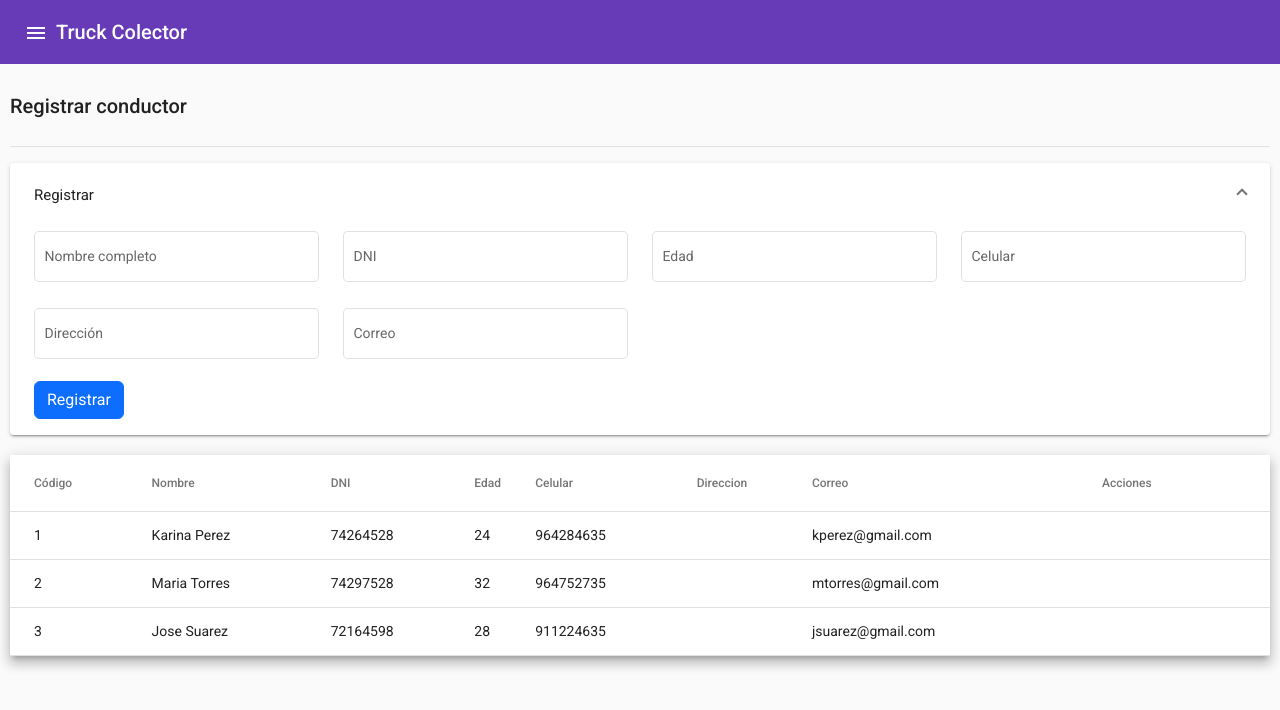
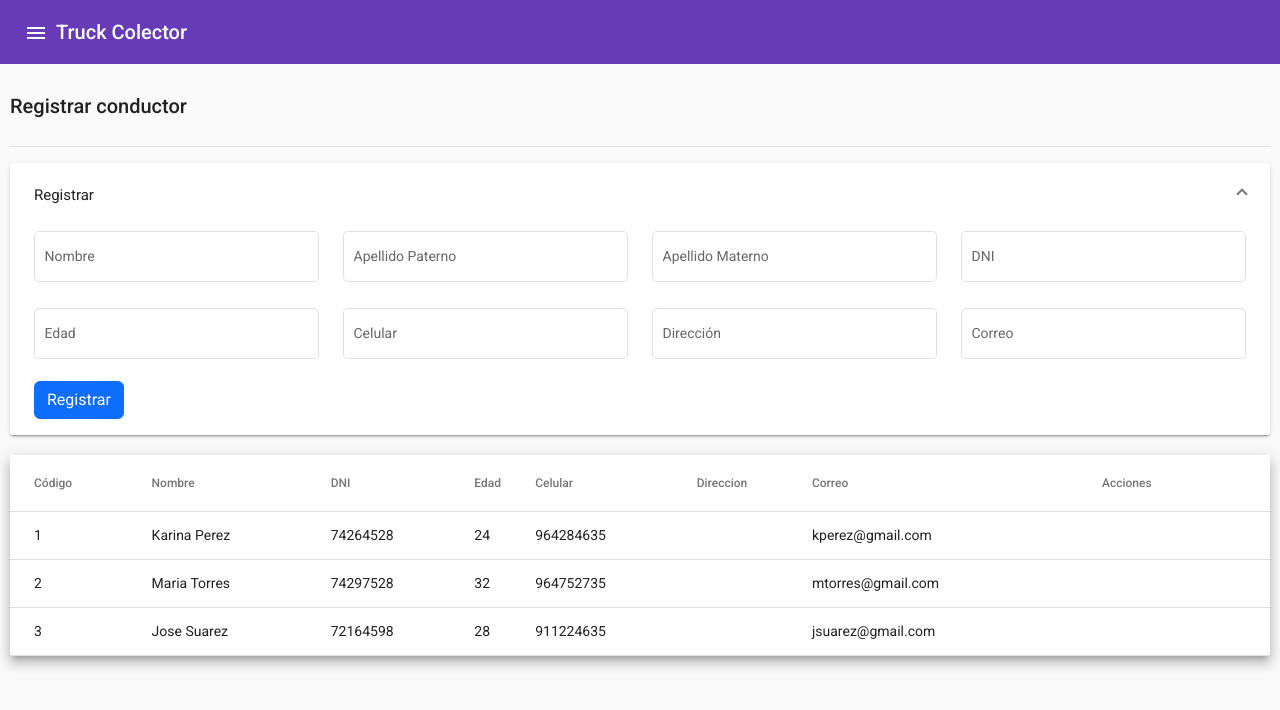
Before and after one commit to Diana3467/TruckColector, an Angular app: page /registrar-conductor in a window 1280 px wide. Both pictures are taken after a click on the button "Registrar". Shown: the top 710 px of the page. Built offline with nearby package versions, Linux system fonts and the light colour scheme.

Commit message:
Aumentando campos en Registrar Conductor

```diff
--- a/src/app/home/registrar-conductor/registrar-conductor.component.html
+++ b/src/app/home/registrar-conductor/registrar-conductor.component.html
@@ -13,28 +13,41 @@
         <div class="row">
           <div class="col-12 col-sm-6 col-md-6 col-lg-3 col-xl-3">
             <mat-form-field appearance="outline">
-              <mat-label>Nombre completo</mat-label>
+              <mat-label>Nombre</mat-label>
+              <input matInput maxlength="100"/>
+            </mat-form-field>
+          </div>
+          <div class="col-12 col-sm-6 col-md-6 col-lg-3 col-xl-3">
+            <mat-form-field appearance="outline">
+              <mat-label>Apellido Paterno</mat-label>
+              <input matInput maxlength="100">
+            </mat-form-field>
+          </div>
+          <div class="col-12 col-sm-6 col-md-6 col-lg-3 col-xl-3">
+            <mat-form-field appearance="outline">
+              <mat-label>Apellido Materno</mat-label>
               <input matInput maxlength="100">
             </mat-form-field>
           </div>
           <div class="col-12 col-sm-6 col-md-6 col-lg-3 col-xl-3">
             <mat-form-field appearance="outline">
               <mat-label>DNI</mat-label>
-              <input matInput maxlength="8">
+              <input matInput maxlength="8" (keypress)="validateFormat($event)">
             </mat-form-field>
           </div>
           <div class="col-12 col-sm-6 col-md-6 col-lg-3 col-xl-3">
             <mat-form-field appearance="outline">
               <mat-label>Edad</mat-label>
-              <input matInput maxlength="3" type="number" minlength="0">
+              <input matInput maxlength="2" (keypress)="validateFormat($event)">
             </mat-form-field>
           </div>
           <div class="col-12 col-sm-6 col-md-6 col-lg-3 col-xl-3">
             <mat-form-field appearance="outline">
               <mat-label>Celular</mat-label>
-              <input matInput maxlength="9" type="number" minlength="0">
+              <input matInput maxlength="9" (keypress)="validateFormat($event)">
             </mat-form-field>
           </div>
+
           <div class="col-12 col-sm-6 col-md-6 col-lg-3 col-xl-3">
             <mat-form-field appearance="outline">
               <mat-label>Dirección</mat-label>
--- a/src/app/home/registrar-conductor/registrar-conductor.component.ts
+++ b/src/app/home/registrar-conductor/registrar-conductor.component.ts
@@ -1,5 +1,5 @@
 import { Component, OnInit } from '@angular/core';
-import { FormControl, FormGroup, Validators } from '@angular/forms';
+import { FormBuilder, FormControl, FormGroup, Validators } from '@angular/forms';
 import { MatAccordion } from '@angular/material/expansion';
 import { ErrorStateMatcher } from '@angular/material/core';
 
@@ -24,6 +24,9 @@ const ELEMENT_DATA: DatosTablaRegistrarConductor[] = [
   templateUrl: './registrar-conductor.component.html',
   styleUrls: ['./registrar-conductor.component.css']
 })
+
+
+
 export class RegistrarConductorComponent implements OnInit {
   panelOpenState = false;
   cNombreCond = 'Clear me';
@@ -32,7 +35,11 @@ export class RegistrarConductorComponent implements OnInit {
   displayedColumns: string[] = ['codigo', 'nombre', 'dni', 'edad', 'celular', 'direccion', 'correo', 'acciones'];
   dataSource = ELEMENT_DATA;
 
-  constructor() { }
+
+
+  constructor() {
+
+   }
 
   ngOnInit(): void {
   }
@@ -49,4 +56,24 @@ export class RegistrarConductorComponent implements OnInit {
   }
 
 
+  validateFormat(event:any) {
+    let key;
+    if (event.type === 'paste') {
+      key = event.clipboardData.getData('text/plain');
+    } else {
+      key = event.keyCode;
+      key = String.fromCharCode(key);
+    }
+    const regex = /[0-9]|\./;
+     if (!regex.test(key)) {
+      event.returnValue = false;
+       if (event.preventDefault) {
+        event.preventDefault();
+       }
+     }
+    }
+
+
+
+
 }
```
Also changed, not shown: 1 other file (tests, documents, lock files or other folders).
